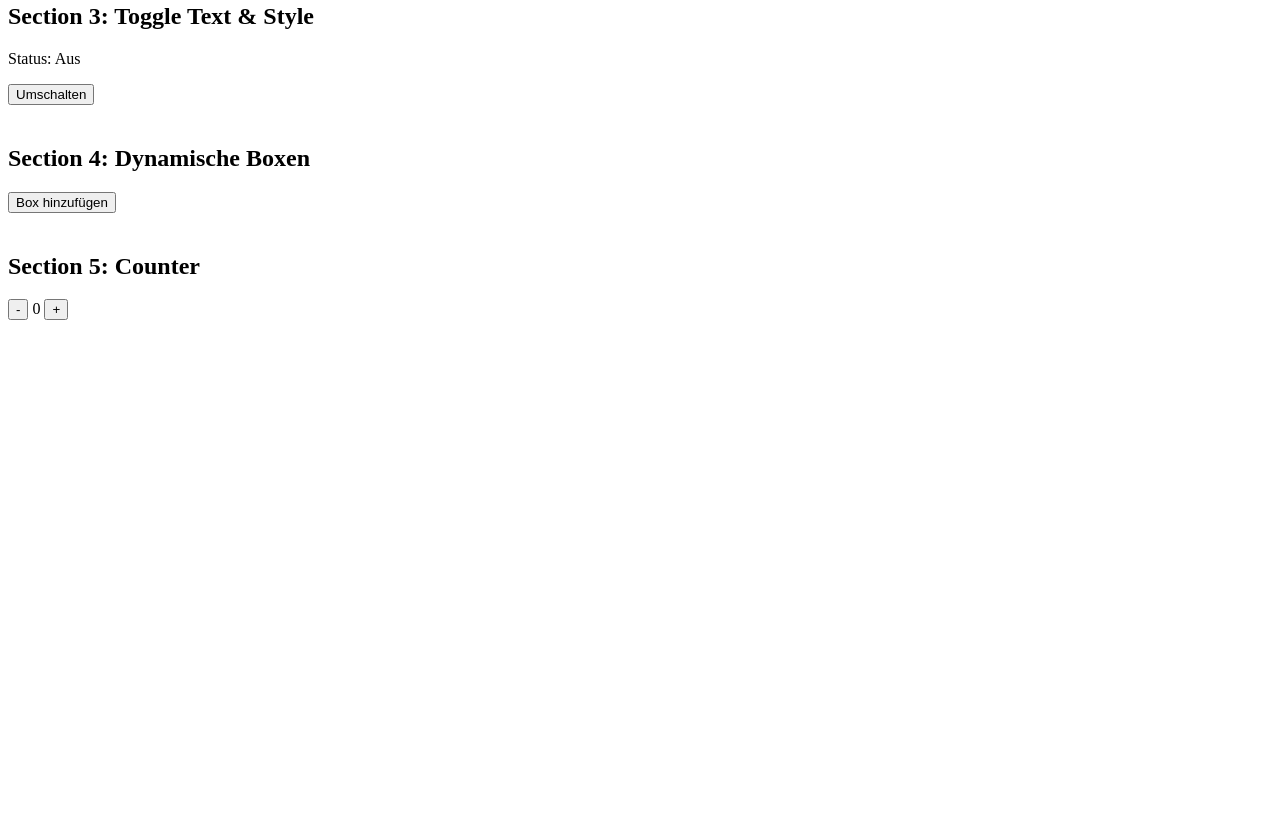
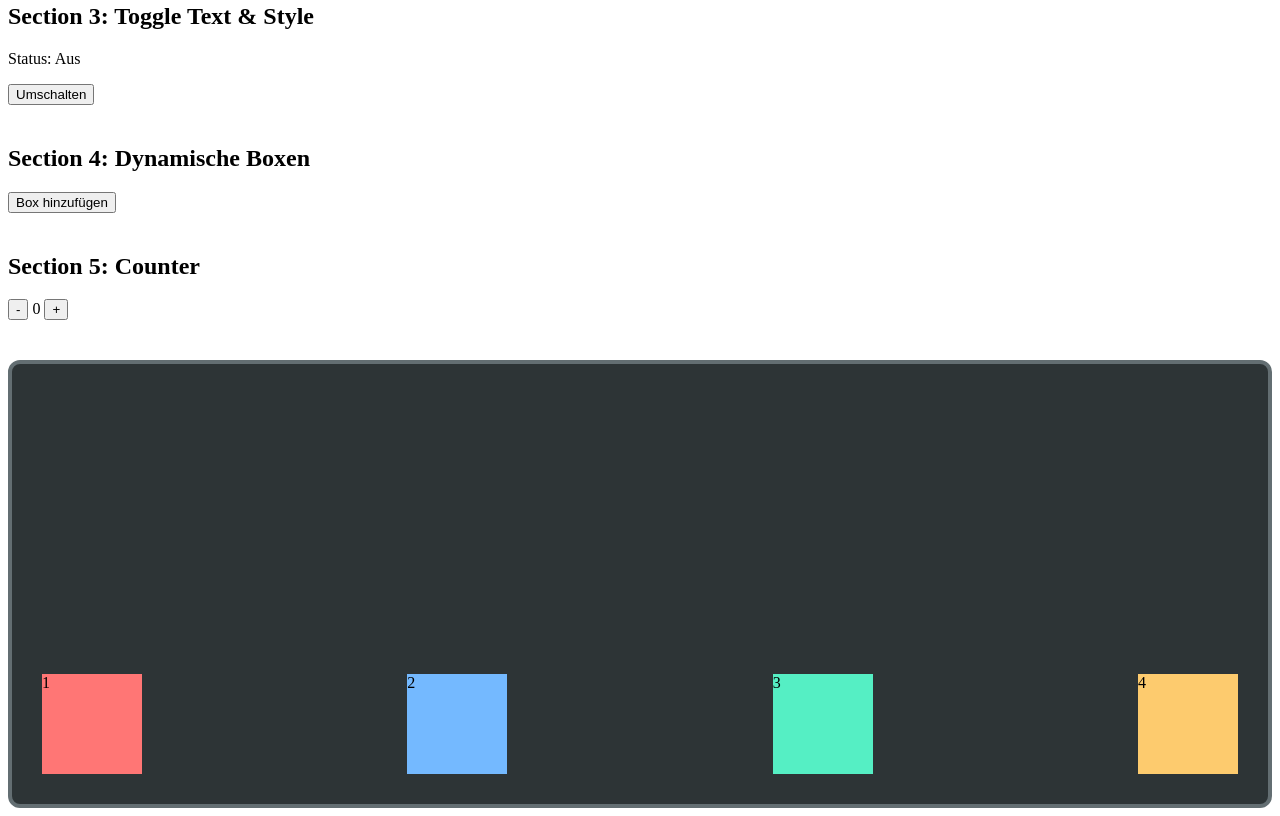
Before and after one commit to haarrsshi/frontend_testLearning, a plain HTML site: page index.html in a window 1280 px wide. Shown: the part 301-1117 px from the top of the page. Before the commit the page ends 800 px from the top, so only its background shows below. Drawn offline with Linux system fonts and the light colour scheme.

Commit message:
flexbox practice

```diff
--- a/index.html
+++ b/index.html
@@ -43,7 +43,12 @@
     <button id="plusBtn">+</button>
     </div>
 
-
+    <div class="container">
+        <div class="item item-1">1</div>
+        <div class="item item-2">2</div>
+        <div class="item item-3">3</div>
+        <div class="item item-4">4</div>
+    </div>
 <script src="script.js"></script>
 </body>
 </html>
--- a/style.css
+++ b/style.css
@@ -4,6 +4,24 @@
 .container{
   display: flex;
   flex-direction: row;
-  justify-content: space;
-  align-items: ce;
+  flex-wrap: wrap;
+  justify-content: space-between;
+  align-items: flex-end;
 }
+
+.container{
+  background-color: #2d3436;
+  min-height: 400px;
+  padding: 20px;
+  border: 4px solid #636e72;
+  border-radius: 12px;
+}
+.item {
+  width: 100px;
+  height: 100px;
+  margin: 10px;
+}
+.item-1 { background-color: #ff7675; }
+.item-2 { background-color: #74b9ff; }
+.item-3 { background-color: #55efc4; }
+.item-4 { background-color: #fdcb6e; }
```
